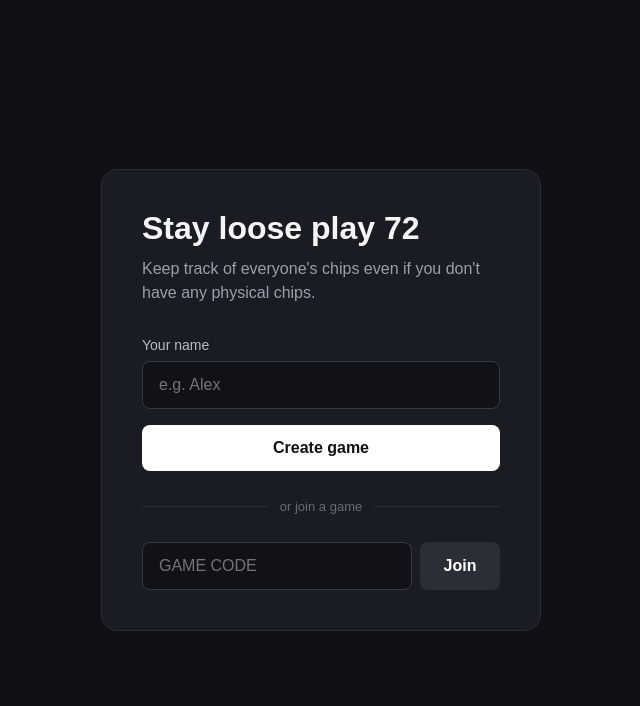
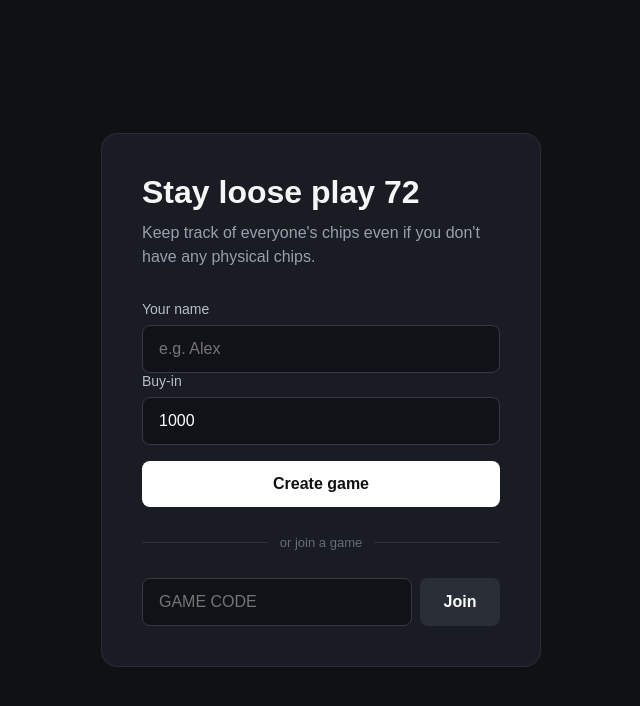
Before and after one commit to I-had-a-bad-idea/Chip-Happens, a Next.js app: page / in a window 1280 px wide. Shown: the top 706 px of the page, without its empty margins (319-959 px from the left). Built offline with nearby package versions, Linux system fonts and the light colour scheme; no server answers.

Commit message:
Allow for choosing the buy-in when creating the room

```diff
--- a/app/layout.tsx
+++ b/app/layout.tsx
@@ -13,8 +13,8 @@ const geistMono = Geist_Mono({
 });
 
 export const metadata: Metadata = {
-  title: "Create Next App",
-  description: "Generated by create next app",
+  title: "Stay loose play 72",
+  description: "A simple poker chip counting system for when you have cards but no chips",
 };
 
 export default function RootLayout({ children }: LayoutProps<"/">) {
--- a/app/page.tsx
+++ b/app/page.tsx
@@ -13,6 +13,7 @@ export default function Home() {
 
   const [name, setName] = useState("");
   const [code, setCode] = useState("");
+  const [buyIn, setBuyIn] = useState(1000);
   const [loading, setLoading] = useState(false);
   const [error, setError] = useState("");
 
@@ -28,11 +29,12 @@ export default function Home() {
     // This gamecode can then be used to join the game
     const gameCode = generateGameCode();
 
-    // Add the new game to the DB
+    // Create the game with the selected buy-in
     const { data: game, error: gameError } = await supabase
       .from("games")
       .insert({
         code: gameCode,
+        buy_in: buyIn,
       })
       .select()
       .single();
@@ -44,13 +46,13 @@ export default function Home() {
       return;
     }
 
-    // Add this person as a player
+    // Give the host the selected buy-in
     const { data: player, error: playerError } = await supabase
       .from("players")
       .insert({
         game_id: game.id,
         name: name.trim(),
-        chips: 1000,
+        chips: buyIn,
       })
       .select()
       .single();
@@ -86,10 +88,10 @@ export default function Home() {
 
     const gameCode = code.trim().toUpperCase();
 
-    // Query the game
+    // Get the game
     const { data: game, error: gameError } = await supabase
       .from("games")
-      .select("id")
+      .select("id, buy_in")
       .eq("code", gameCode)
       .single();
 
@@ -99,13 +101,13 @@ export default function Home() {
       return;
     }
 
-    // Add player to the game
+    // Give the joining player the game's buy-in
     const { data: player, error: playerError } = await supabase
       .from("players")
       .insert({
         game_id: game.id,
         name: name.trim(),
-        chips: 1000,
+        chips: game.buy_in,
       })
       .select()
       .single();
@@ -130,12 +132,30 @@ export default function Home() {
         <p className="subtitle">Keep track of everyone&apos;s chips even if you don&apos;t have any physical chips.</p>
 
         <label>Your name</label>
-        <input value={name} onChange={(e) => setName(e.target.value)}
-          placeholder="e.g. Alex" maxLength={20}/>
+
+        <input
+          value={name}
+          onChange={(e) => setName(e.target.value)}
+          placeholder="e.g. Alex"
+          maxLength={20}
+        />
+
+        <label>Buy-in</label>
+        <input
+          type="number"
+          value={buyIn}
+          onChange={(e) => setBuyIn(Number(e.target.value))}
+          placeholder="e.g. 1000"
+          min="1"
+        />
 
         {error && <div className="error">{error}</div>}
 
-        <button className="primary-button" onClick={createGame} disabled={loading}>
+        <button
+          className="primary-button"
+          onClick={createGame}
+          disabled={loading}
+        >
           {loading ? "Creating..." : "Create game"}
         </button>
 
@@ -144,8 +164,11 @@ export default function Home() {
         </div>
 
         <div className="join-row">
-          <input value={code} onChange={(e) => setCode(e.target.value.toUpperCase())}
-            placeholder="GAME CODE" maxLength={4}
+          <input
+            value={code}
+            onChange={(e) => setCode(e.target.value.toUpperCase())}
+            placeholder="GAME CODE"
+            maxLength={4}
             onKeyDown={(e) => {
               if (e.key === "Enter") {
                 joinGame();
@@ -153,8 +176,15 @@ export default function Home() {
             }}
           />
 
-          <button className="secondary-button" onClick={joinGame} disabled={loading}>Join</button>
+          <button
+            className="secondary-button"
+            onClick={joinGame}
+            disabled={loading}
+          >
+            Join
+          </button>
         </div>
+
       </div>
     </main>
   );
```
Also changed, not shown: 1 other file (tests, documents, lock files or other folders).
